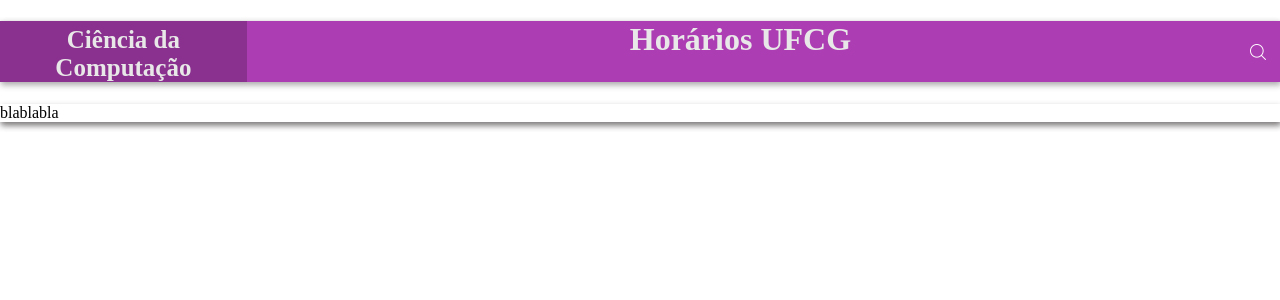
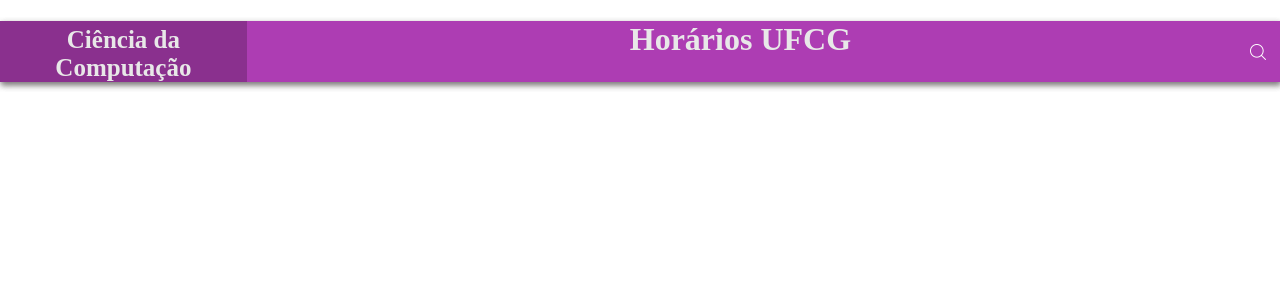
Before and after one commit to Guardians-DSC/horarios-ufcg, a Vue app: page / in a window 1280 px wide. Shown: the top 300 px of the page. Built offline with nearby package versions, Linux system fonts and the light colour scheme.

Commit message:
i dont remember

```diff
--- a/src/components/Tabela.vue
+++ b/src/components/Tabela.vue
@@ -1,6 +1,6 @@
 <template>
     <div>
-        <p>blablabla</p>
+
     </div>
 </template>
 
@@ -12,8 +12,6 @@ export default {
 
 <style>
 
-p {
-    size: 400 px;
-}
+
 
 </style>
```
